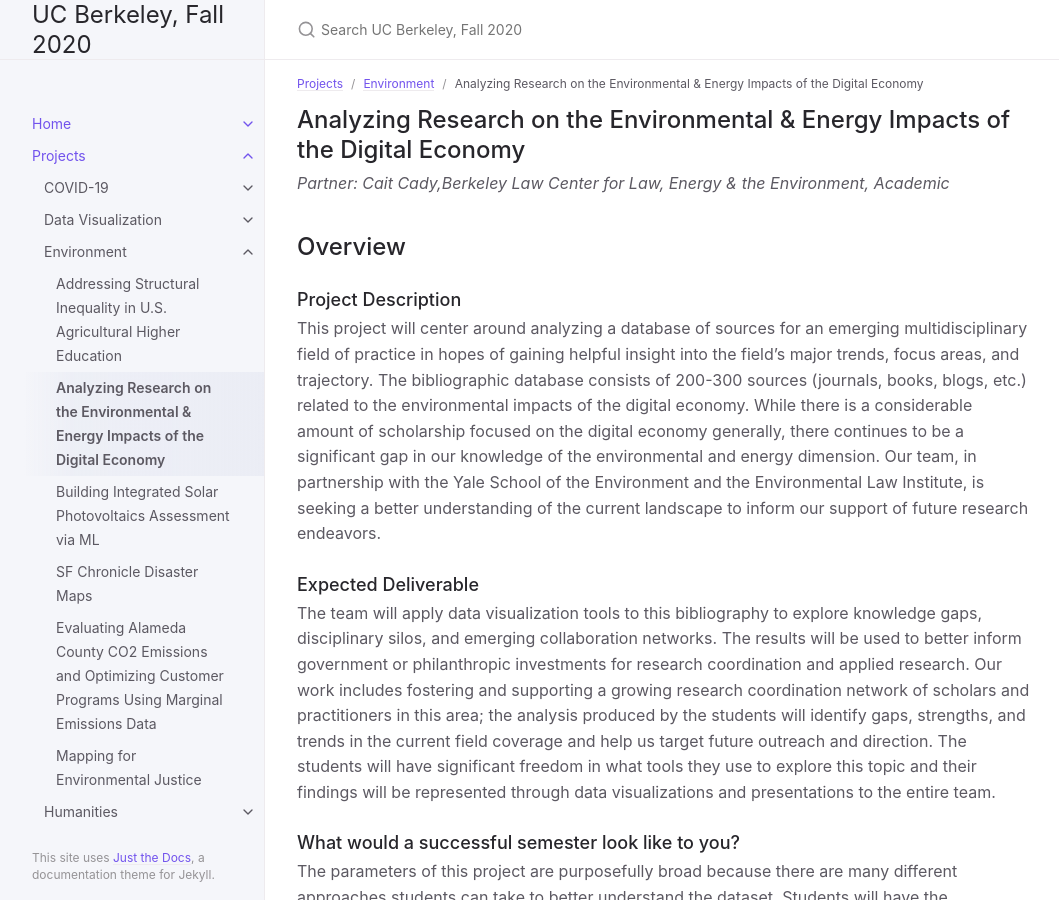
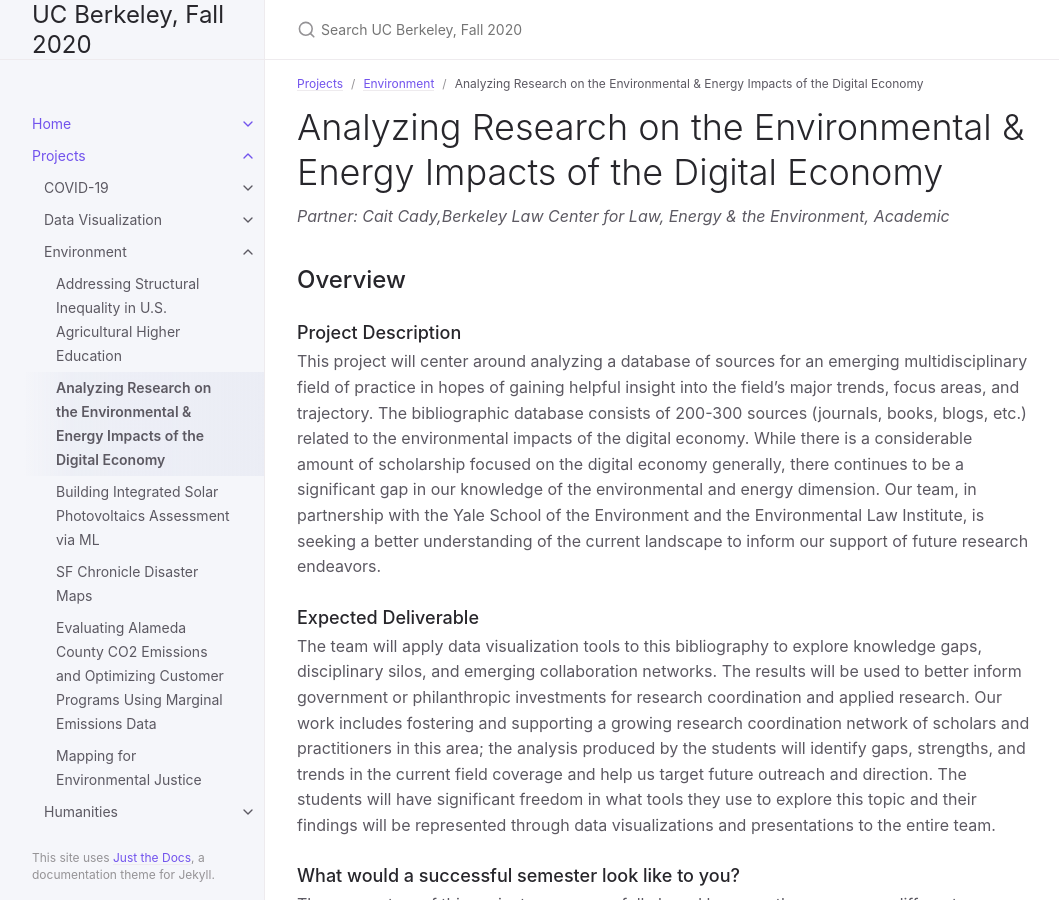
Before and after one commit to DS-Discovery/ds-discovery.github.io, a Jekyll site: the page built from Projects/Environment/E-Analyzing Research on the Environmental & Energy Impacts of the Digital Economy.md, in a window 1280 px wide and 900 px high. Shown: the whole window, without its empty margins (107-1166 px from the left). Built offline with Jekyll 4.4.1, drawn with Linux system fonts in a browser that asks for light colours.

```diff
--- a/Projects/Environment/E-Analyzing Research on the Environmental & Energy Impacts of the Digital Economy.md
+++ b/Projects/Environment/E-Analyzing Research on the Environmental & Energy Impacts of the Digital Economy.md
@@ -7,7 +7,7 @@ nav_order: 1
 ---
 
 
-## Analyzing Research on the Environmental & Energy Impacts of the Digital Economy
+# Analyzing Research on the Environmental & Energy Impacts of the Digital Economy
 *Partner: Cait Cady,Berkeley Law Center for Law, Energy & the Environment, Academic*
 
 ## Overview
```
